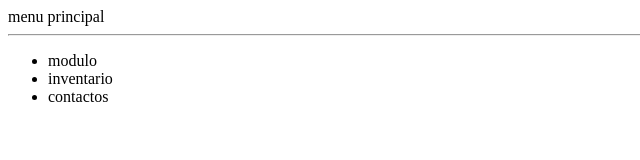
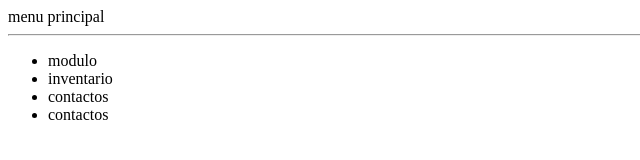
Before and after one commit to JUANDIEGOCANOLA/practica, a plain HTML site: page index.html in a window 1280 px wide. Shown: the full height of the page, 0-640 px from the left. Drawn offline with Linux system fonts and the light colour scheme.

Commit message:
se realizo un modificacion

```diff
--- a/index.html
+++ b/index.html
@@ -4,7 +4,7 @@
     <meta charset="UTF-8">
     <meta http-equiv="X-UA-Compatible" content="IE=edge">
     <meta name="viewport" content="width=device-width, initial-scale=1.0">
-    <title> practica </title>
+    <title> practica BIENVENIDOS </title>
 </head>
 <body>
 
@@ -14,6 +14,8 @@
         <li>modulo</li>
         <li>inventario</li>
         <li>contactos</li>
+        <li>contactos</li>
+
 
     </ul>
 
```
